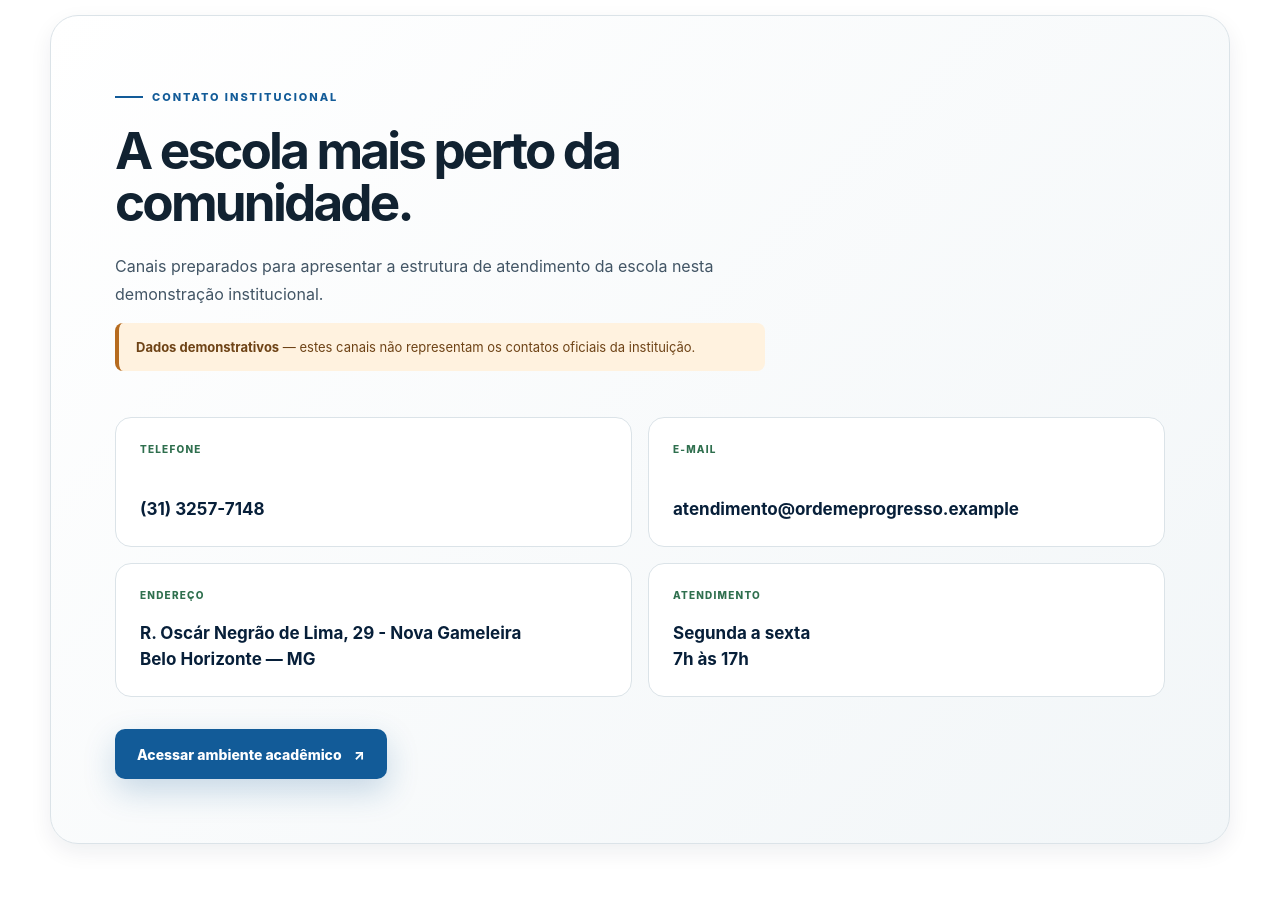
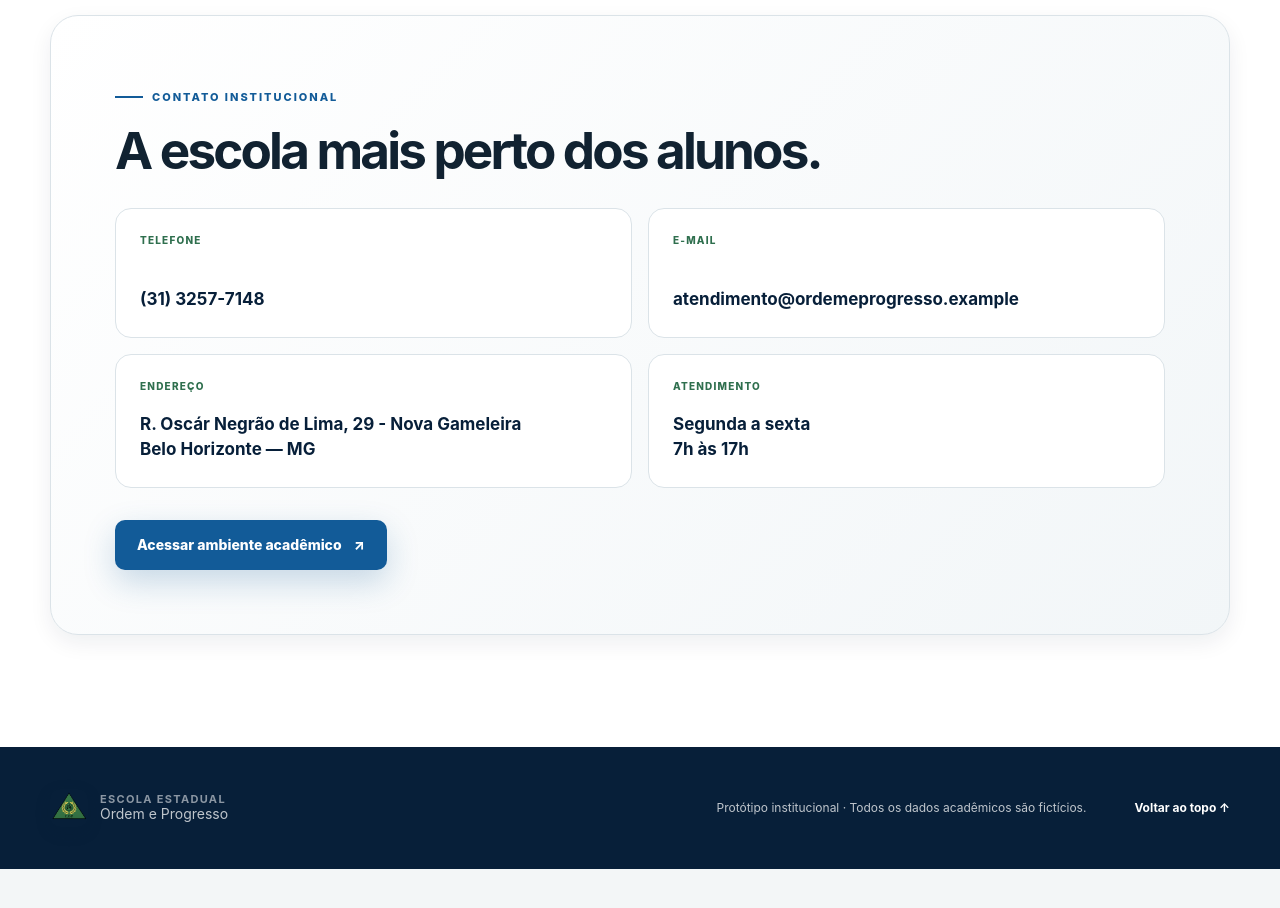
Before and after one commit to pedro-mais-aurq/ordem-e-progresso, a Next.js app: page / in a window 1280 px wide. Shown: the part 4400-5308 px from the top of the page. After the commit the page ends 5269 px from the top, so only its background shows below. Built offline with nearby package versions, Linux system fonts and the light colour scheme.

Commit message:
Change contact section heading and remove text
Updated the contact section heading and removed descriptive paragraphs.

```diff
--- a/app/page.tsx
+++ b/app/page.tsx
@@ -155,15 +155,7 @@ export default function Home() {
         <div className="institutional-container contact-card">
           <div className="contact-card__heading">
             <span className="eyebrow">Contato institucional</span>
-            <h2 id="contact-title">A escola mais perto da comunidade.</h2>
-            <p>
-              Canais preparados para apresentar a estrutura de atendimento da escola
-              nesta demonstração institucional.
-            </p>
-            <p className="contact-card__warning">
-              <strong>Dados demonstrativos</strong> — estes canais não representam os
-              contatos oficiais da instituição.
-            </p>
+            <h2 id="contact-title">A escola mais perto dos alunos.</h2>
           </div>
 
           <div className="contact-grid">
```
